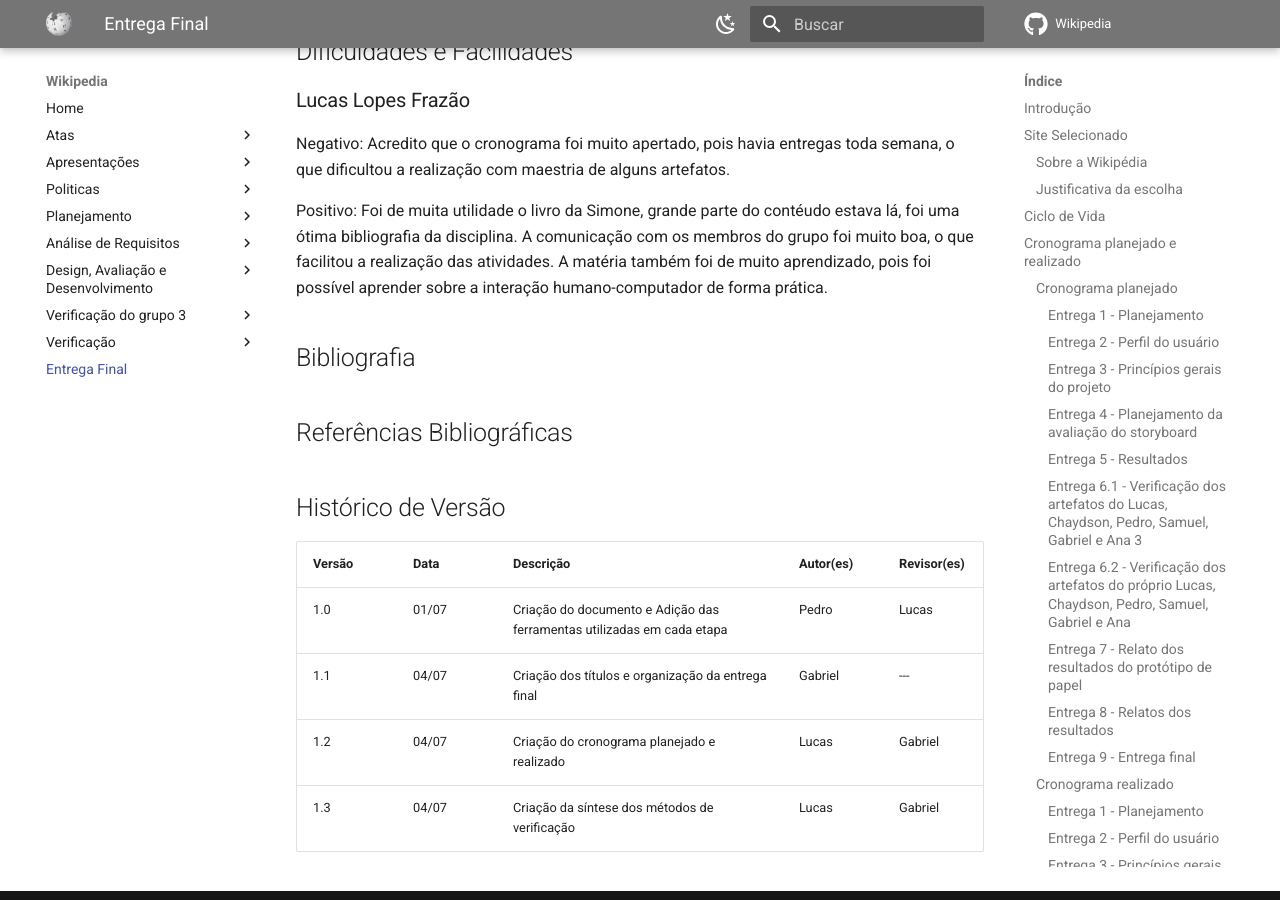
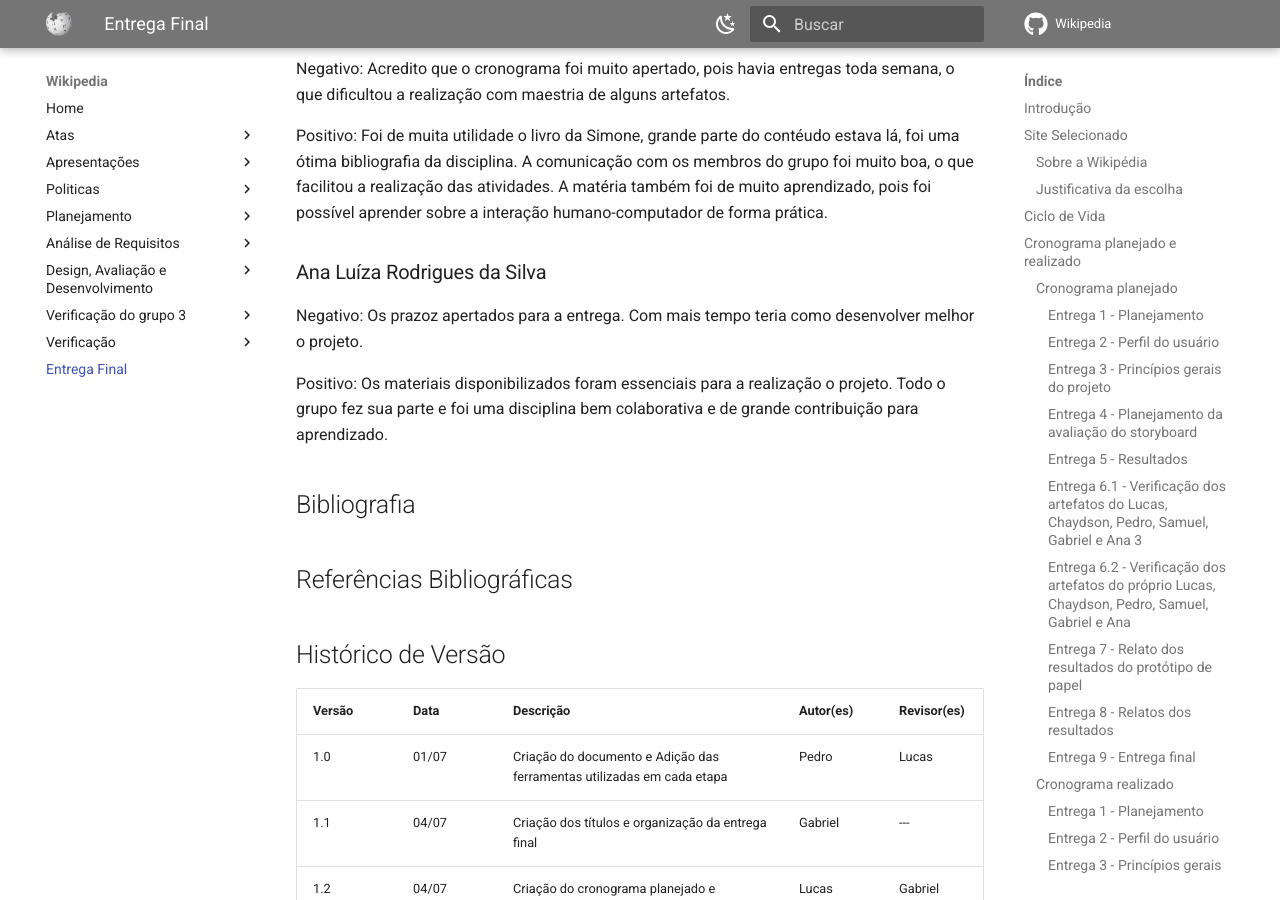
Before and after one commit to Interacao-Humano-Computador/2023.1-Wikipedia, an MkDocs documentation site: the page built from docs/entregaFinal/entregaFinal.md, in a window 1280 px wide and 900 px high, scrolled down 35065 px. Built offline with MkDocs 1.6.1 and Material for MkDocs 9.7.7, drawn with Linux system fonts in a browser that asks for light colours; a script that is not in the unit is left out; comment, search, counter and statistics services are not loaded; some of the changed text lies outside the part shown.

Commit message:
adicionando dificuldades e facilidades

```diff
--- a/docs/entregaFinal/entregaFinal.md
+++ b/docs/entregaFinal/entregaFinal.md
@@ -1082,7 +1080,7 @@ Na Tabela 3, estão contidos dados sobre as avaliações ocorridas durante o pro
 
 aaaa
 
-## Síntese das técnicas utilizadas
+## Técnicas utilizadas no projeto
 
 A tabela 6 mostra os artefatos e as técnicas utilizadas durante o projeto. A tabela foi organizada em ordem de elaboração.
 
@@ -1131,6 +1129,12 @@ Negativo: Acredito que o cronograma foi muito apertado, pois havia entregas toda
 
 Positivo: Foi de muita utilidade o livro da Simone, grande parte do contéudo estava lá, foi uma ótima bibliografia da disciplina. A comunicação com os membros do grupo foi muito boa, o que facilitou a realização das atividades. A matéria também foi de muito aprendizado, pois foi possível aprender sobre a interação humano-computador de forma prática.
 
+### Ana Luíza Rodrigues da Silva
+
+Negativo: Os prazoz apertados para a entrega. Com mais tempo teria como desenvolver melhor o projeto.
+
+Positivo: Os materiais disponibilizados foram essenciais para a realização o projeto. Todo o grupo fez sua parte e foi uma disciplina bem colaborativa e de grande contribuição para aprendizado.
+
 ## Bibliografia
 
 <!-- Essa bibliografia talvez não exista -->
```
Also changed, not shown: other parts of docs/entregaFinal/entregaFinal.md (+0 -2 lines).
